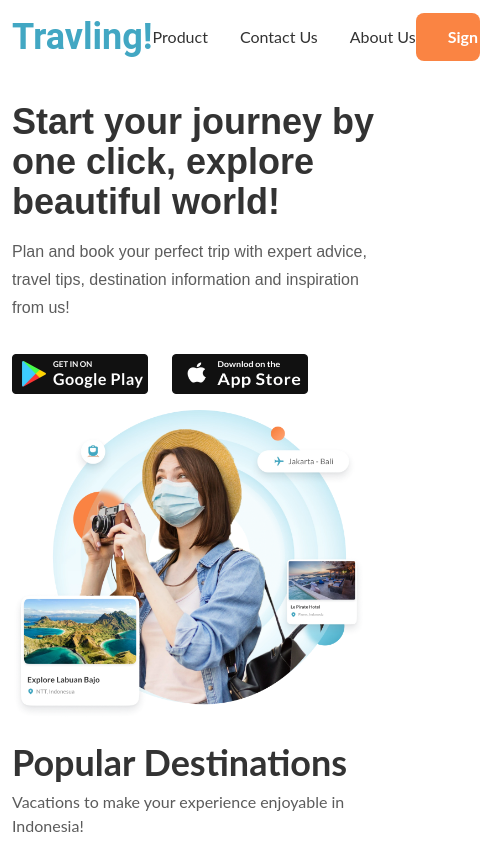
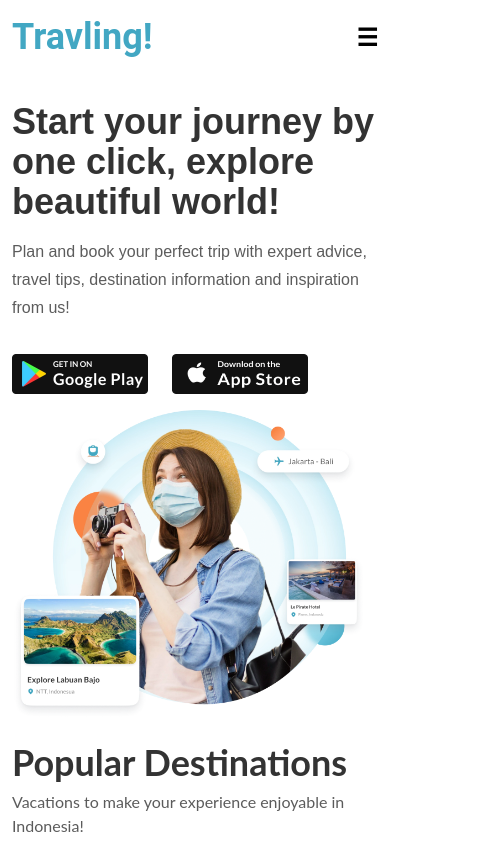
Before and after one commit to Deepakverma-556/travling, a React (Create React App) app: page / in a window 390 px wide. Shown: the top 844 px of the page, 480 px wide, since content can reach past the window. Built offline with nearby package versions, Linux system fonts and the light colour scheme.

Commit message:
nav menu btn add

```diff
--- a/src/components/Header.jsx
+++ b/src/components/Header.jsx
@@ -1,9 +1,10 @@
-import React from "react";
+import React, { useState } from "react";
 import googleimg from "../assets/images/google-play.webp";
 import appimg from "../assets/images/app-store.webp";
 import hero from "../assets/images/hero-img.webp";
 
 const Header = () => {
+  const [open, setOpen] = useState(false);
   return (
     <section className="flex items-center pt-10 max-md:pt-6 max-sm:pt-3 flex-col">
       <div className="max-w-6xl mx-auto px-3 pb-5 w-full">
@@ -14,7 +15,7 @@ const Header = () => {
           >
             Travling!
           </a>
-          <ul className="flex items-center gap-20 max-md:gap-14 max-sm:gap-8">
+          <ul className="flex items-center gap-20 max-md:gap-14 max-sm:gap-8 max-md:hidden">
             <li>
               <a
                 href="#"
@@ -40,9 +41,12 @@ const Header = () => {
               </a>
             </li>
           </ul>
-          <button className="relative bg-orange text-nowrap ff-lato font-bold text-base leading-6 py-3 px-8 rounded-lg text-white transition-all overflow-hidden duration-200 before:top-0 before:left-0 before:bottom-0 before:right-0 before:m-auto before:w-0 before:bg-black before:h-0 before:absolute before:ease-out before:duration-300 hover:before:w-full hover:before:h-full ">
+          <button className="relative bg-orange max-md:hidden text-nowrap ff-lato font-bold text-base leading-6 py-3 px-8 rounded-lg text-white transition-all overflow-hidden duration-200 before:top-0 before:left-0 before:bottom-0 before:right-0 before:m-auto before:w-0 before:bg-black before:h-0 before:absolute before:ease-out before:duration-300 hover:before:w-full hover:before:h-full ">
             <span className="relative z-10">Sign Up</span>
           </button>
+          <div className="md:hidden text-2xl font-bold" onClick={() => setOpen(!open)}>
+            {open ? "✕" : "☰"}
+          </div>
         </div>
       </div>
       <div className="container max-w-6xl mx-auto px-3 py-5">
@@ -58,7 +62,11 @@ const Header = () => {
               </p>
               <div className="flex items-center gap-6">
                 <img src={googleimg} alt="google-play" className="max-w-sm" />
-                <img src={appimg} alt="app-store" className="max-w-sm w-full h-10" />
+                <img
+                  src={appimg}
+                  alt="app-store"
+                  className="max-w-sm w-full h-10"
+                />
               </div>
             </div>
           </div>
```
